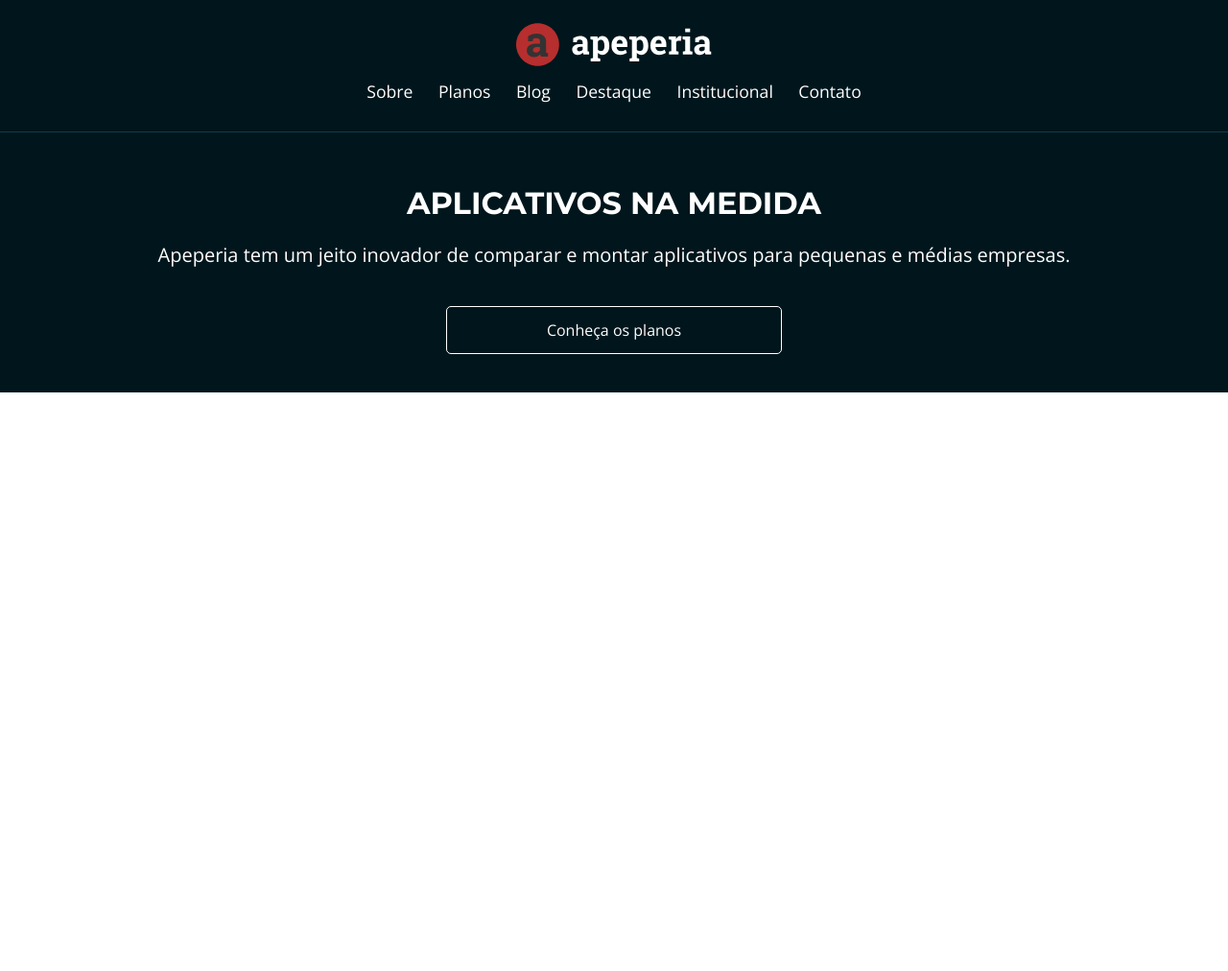
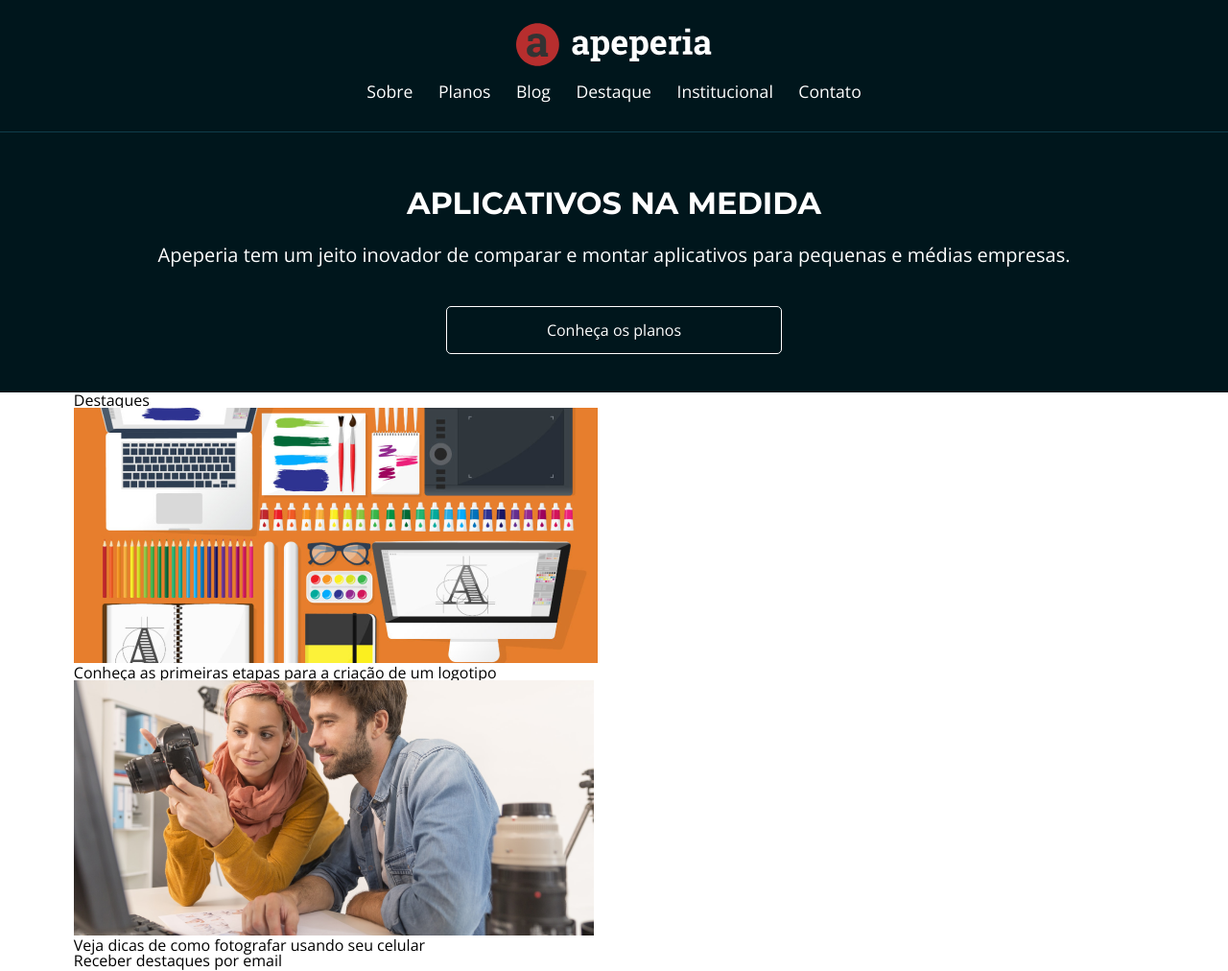
Before and after one commit to melcarv/Trilha-Unidas-Apeperia, a plain HTML site: page index.html in a window 1280 px wide. Shown: the whole page at 96% size. Before the commit the page ends 800 px from the top, so only its background shows below. Drawn offline with nearby package versions, Linux system fonts and the light colour scheme.

Commit message:
Adição de nova área no html

```diff
--- a/css/base.css
+++ b/css/base.css
@@ -15,6 +15,8 @@
     --planos-cartao-start: #56CCF2;
     --planos-cartao-ultra: #B04CD9;
     --planos-cartao-mega: #E33B3B;
+
+    --montserrat: 'Montserrat', sans-serif;
 }
 
 body {
@@ -33,6 +35,6 @@ body {
     max-width: 350px;
     box-sizing: border-box;
     padding: 1rem 2rem;
-    border: 1px solid #fff;
+    border: 1px solid var(--branco);
     border-radius: 5px;
 }
--- a/css/cabecalho.css
+++ b/css/cabecalho.css
@@ -12,7 +12,7 @@
     padding-top: .75rem;
     padding-bottom: .75rem;
 
-    border-bottom: 1px solid #103D4A;
+    border-bottom: 1px solid var(--borda-cabecalho-mobile);
 
     position: absolute;
 }
--- a/css/chamada.css
+++ b/css/chamada.css
@@ -13,7 +13,7 @@
 }
 
 .chamada__titulo {
-    font-family: 'Montserrat', serif;
+    font-family: var(--montserrat);
     font-size: 2rem;
     font-weight: 700;
     text-transform: uppercase;
--- a/index.html
+++ b/index.html
@@ -33,6 +33,22 @@
             <p class="chamada__texto">Apeperia tem um jeito inovador de comparar e montar aplicativos para pequenas e médias empresas.</p>
             <a  class="chamada__botao botao" href="#">Conheça os planos</a>
         </section>
+        <section class="destaques container">
+            <h2 class="destaques__titulo">Destaques</h2>
+            <a href="#">
+                <figure class="destaques__painel">
+                    <img src="img/comecando-criar-logotipo.png" alt="Painel do post sobre criação de logotipo" class="destaques__imagem">
+                    <figcaption class="destaques__texto">Conheça as primeiras etapas para a criação de um logotipo</figcaption>
+                </figure>
+            </a>
+            <a href="#">
+                <figure class="destaques__painel">
+                    <img src="img/dicas-fotografia.png" alt="Painel do post sobre fotografia com celular" class="destaques__imagem">
+                    <figcaption class="destaques__texto">Veja dicas de como fotografar usando seu celular</figcaption>
+                </figure>
+            </a>
+            <a href="#" class="destaques__botao">Receber destaques por email</a>
+        </section>
     </main>
 </body>
 </html>
```
